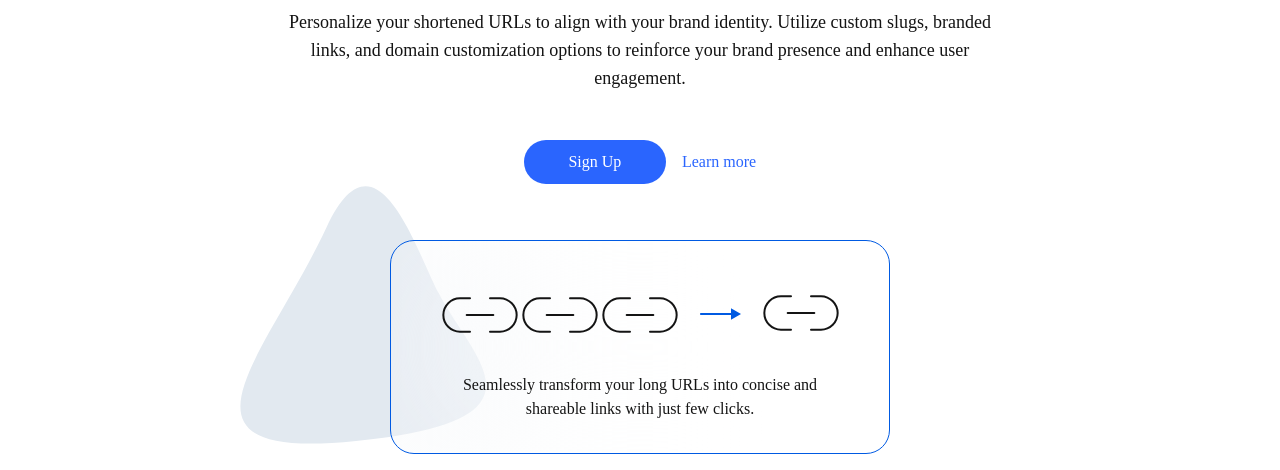
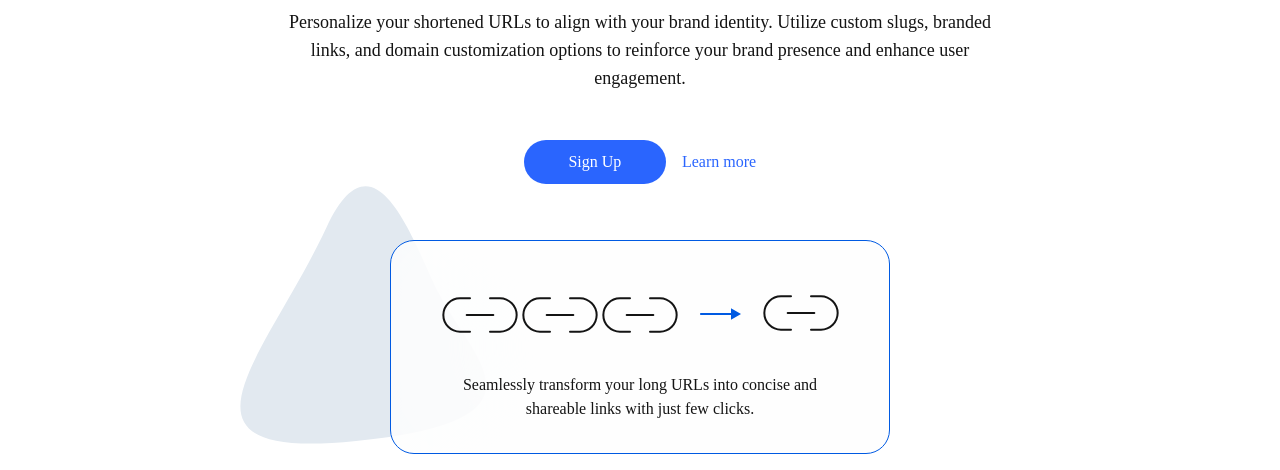
Before and after one commit to FHAT-Techie/scissor, a plain HTML site: page index.html in a window 1280 px wide. Shown: the part 330-800 px from the top of the page. Drawn offline with Linux system fonts and the light colour scheme.

Commit message:
corrections

```diff
--- a/index.css
+++ b/index.css
@@ -403,8 +403,8 @@ fieldset {
   margin-top: 1.5rem;
   width: 500px;
   border-radius: 1.5rem;
-  border: 0.5px solid var(--Primary-400, #005ae2);
-  background: rgba(254, 254, 254, 0.1);
+  border: 1px solid var(--Primary-400, #005ae2);
+  background: rgba(254, 254, 254, 0.8);
   backdrop-filter: blur(106px);
   display: flex;
   padding: 2rem 1rem;
@@ -1515,3 +1515,6 @@ line-height: 1.25rem; /* 142.857% */
     padding: 1rem 16px;
   }
 }
+body{
+  font-size: "Poppins";
+}
```
